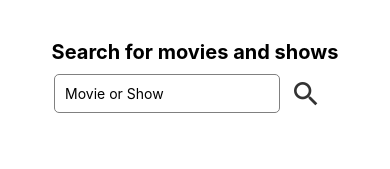
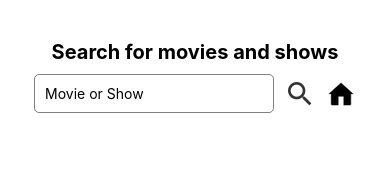
Before and after one commit to jas-chu/movieSearcher, a React Native app: screen / in a window 390 px wide. Shown: the top 169 px of the page. Built offline with nearby package versions, Linux system fonts and the light colour scheme.

Commit message:
back home

```diff
--- a/components/Home.js
+++ b/components/Home.js
@@ -17,6 +17,10 @@ export default function Home() {
     })
   }
 
+  const backHome = () => {
+    setData([])
+  }
+
   return (
     <View style={styles.container}>
       <Text style={styles.title}>Search for movies and shows</Text>
@@ -31,6 +35,12 @@ export default function Home() {
           <Image
             style={styles.img}
             source={require('../assets/img/search.png')}
+          />
+        </TouchableOpacity>
+        <TouchableOpacity onPress={backHome}>
+          <Image
+            style={styles.img}
+            source={require('../assets/img/home.png')}
           />
         </TouchableOpacity>
       </View>
--- a/components/Results.js
+++ b/components/Results.js
@@ -13,6 +13,7 @@ export default function Result({data, loading}) {
 
   useEffect(() => {
     setSelectedItem(-1)
+    if ((!data || data.length === 0) && favorites.length !== 0) loadFavorites(favorites)
   }, [data]);
 
   const getInfo = (id) => {
```
Also changed, not shown: assets/img/home.png (added).
